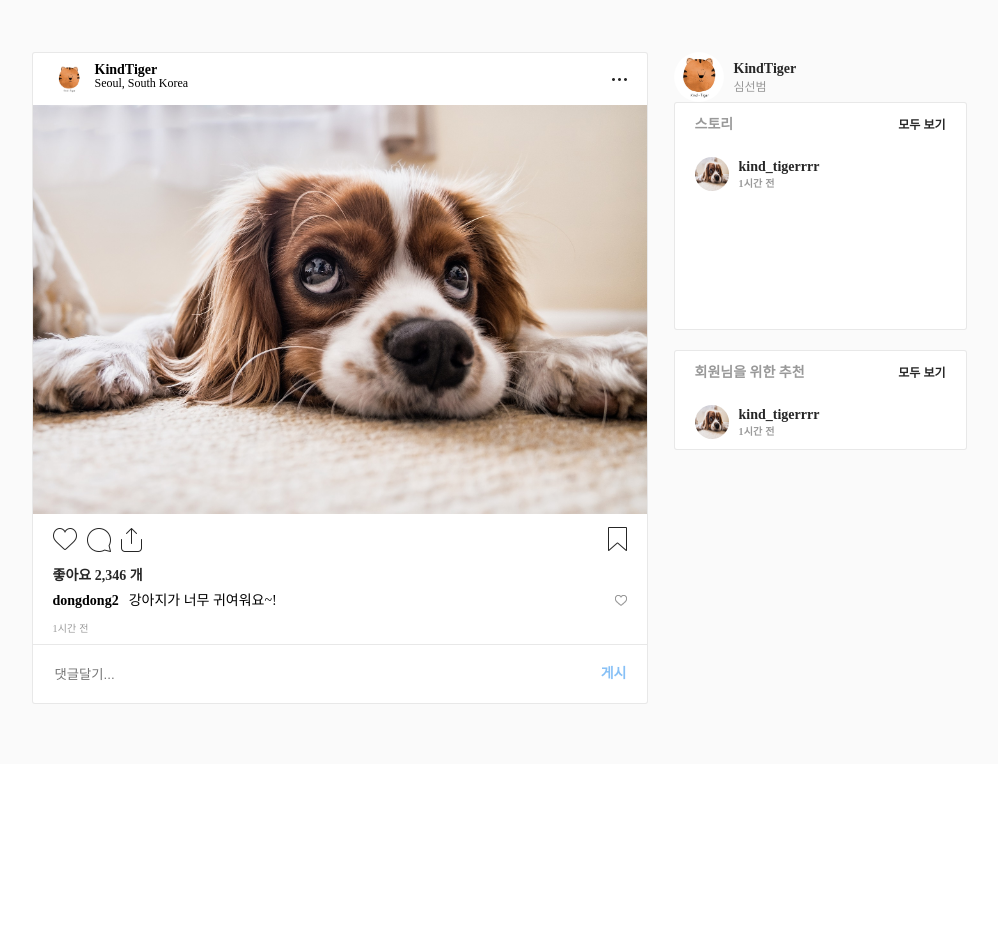
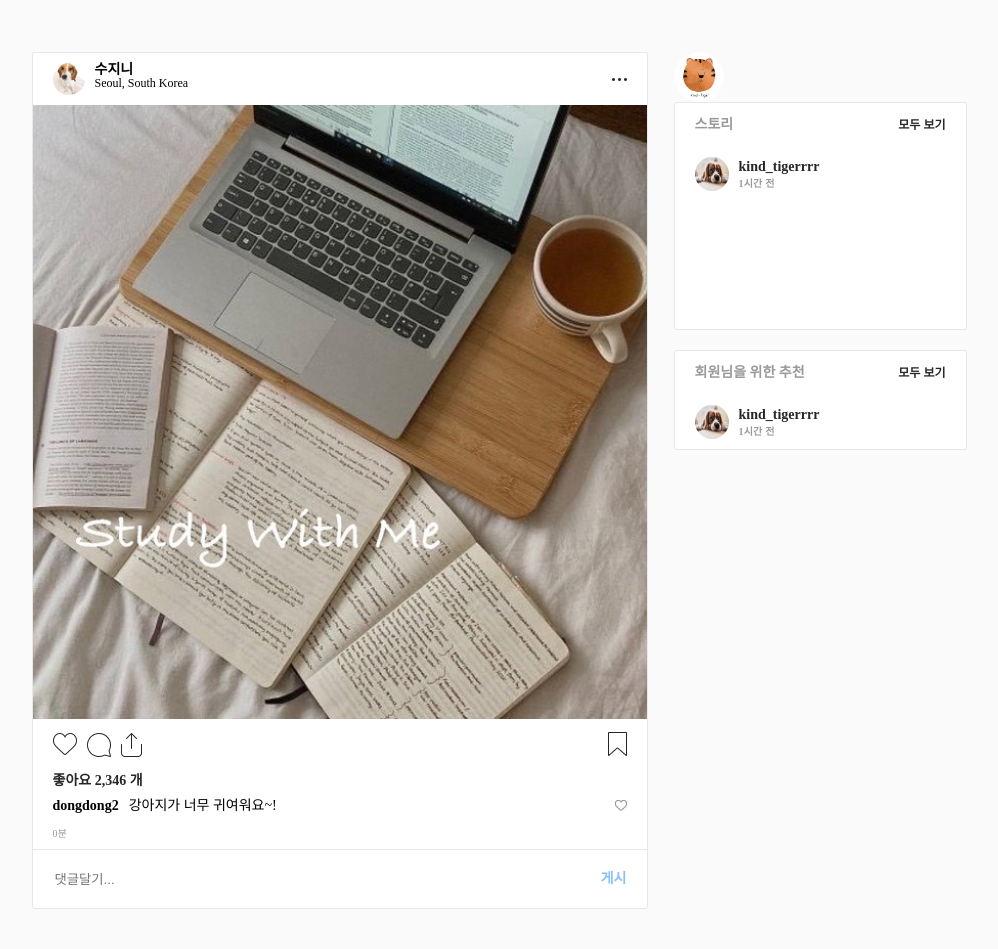
Before and after one commit to ssssujini99/insta-restAPI, a Django app: page /post/ in a window 1280 px wide. Shown: the part 78-1027 px from the top of the page, without its empty margins (141-1139 px from the left). Before the commit the page ends 782 px from the top, so only its background shows below. Run offline with Django 3.2, Linux system fonts and the light colour scheme; data comes from the database, SQL or seed files in the repository; both versions use the stored data as it was after the commit.

Commit message:
post/post_list.html 완성

```diff
--- a/config/urls.py
+++ b/config/urls.py
@@ -17,6 +17,7 @@
 from django.urls import include, path
 from django.conf import settings
 from django.conf.urls.static import static
+from django.shortcuts import redirect
 
 urlpatterns = [
     path('admin/', admin.site.urls),
--- a/post/templates/post/post_list.html
+++ b/post/templates/post/post_list.html
@@ -19,10 +19,14 @@
                     <header class="top">
                         <div class="user_container">
                             <div class="profile_img">
-                                <img src="imgs/thumb.jpeg" alt="프로필이미지">
+                                {% if post.author.profile.picture %}
+                                <img src="{{ post.author.profile.picture.url }}" alt="프로필이미지">
+                                {% else %}
+                                <img src="{% static 'imgs/thumb.jpeg' %}" alt="프로필이미지">
+                                {% endif %}
                             </div>
                             <div class="user_name">
-                                <div class="nick_name m_text">KindTiger</div>
+                                <div class="nick_name m_text">{{ post.author.profile.nickname }}</div>
                                 <div class="country s_text">Seoul, South Korea</div>
                             </div>
 
@@ -39,7 +43,7 @@
 
                     <div class="img_section">
                         <div class="trans_inner">
-                            <div><img src="imgs/img_section/img01.jpg" alt="visual01"></div>
+                            <div><img src="{{ post.photo.url }}" alt="visual01"></div>
                         </div>
                     </div>
 
@@ -75,7 +79,7 @@
                         </div>
                     </div>
 
-                    <div class="timer">1시간 전</div>
+                    <div class="timer">{{ post.created_at|timesince }}</div>
 
                     <div class="comment_field" id="add-comment-post37">
                         <input type="text" placeholder="댓글달기...">
@@ -88,15 +92,25 @@
             <input type="hidden" id="page" value="2">
 
             <div class="side_box">
+                {% if user_profile %}
                 <div class="user_profile">
                     <div class="profile_thumb">
-                        <img src="imgs/thumb.jpeg" alt="프로필사진">
+                        <img src="{{ user_profile.picture.url }}" alt="프로필사진">
                     </div>
                     <div class="detail">
-                        <div class="id m_text">KindTiger</div>
-                        <div class="ko_name">심선범</div>
+                        <div class="id m_text">{{ user_profile.user }}</div>
+                        <div class="ko_name">{{ user_profile.nickname }}</div>
                     </div>
                 </div>
+                {% else %}
+                <div class="user_profile">
+                    <div class="profile_thumb">
+                        <img src="{% static 'imgs/thumb.jpeg' %}" alt="프로필사진">
+                    </div>
+                    <div class="detail">
+                    </div>
+                </div>
+                {% endif %}
 
                 <article class="story">
                     <header class="story_header">
```
Also changed, not shown: db.sqlite3, media/accouts/ssssujini99/ZNlFvMDo.jpg (added).
